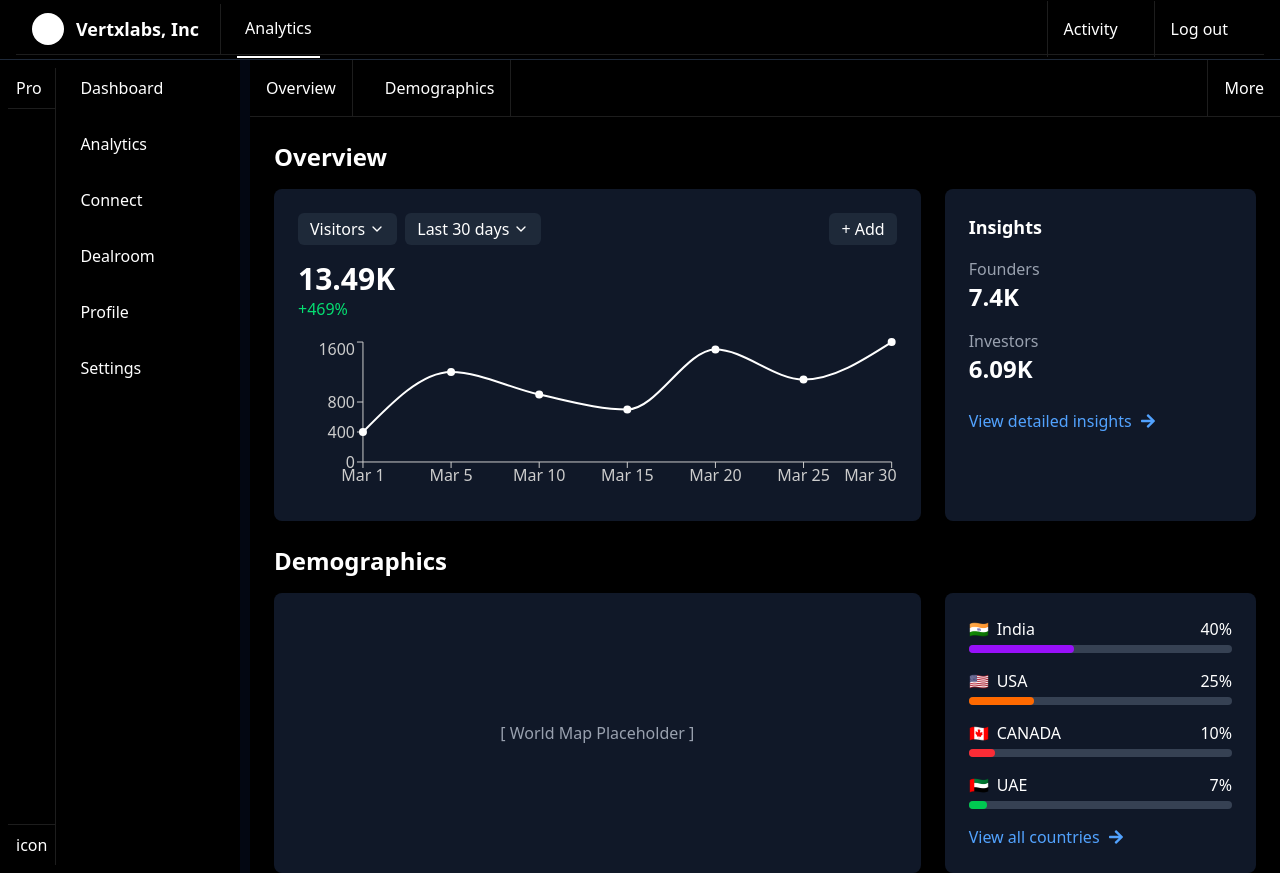
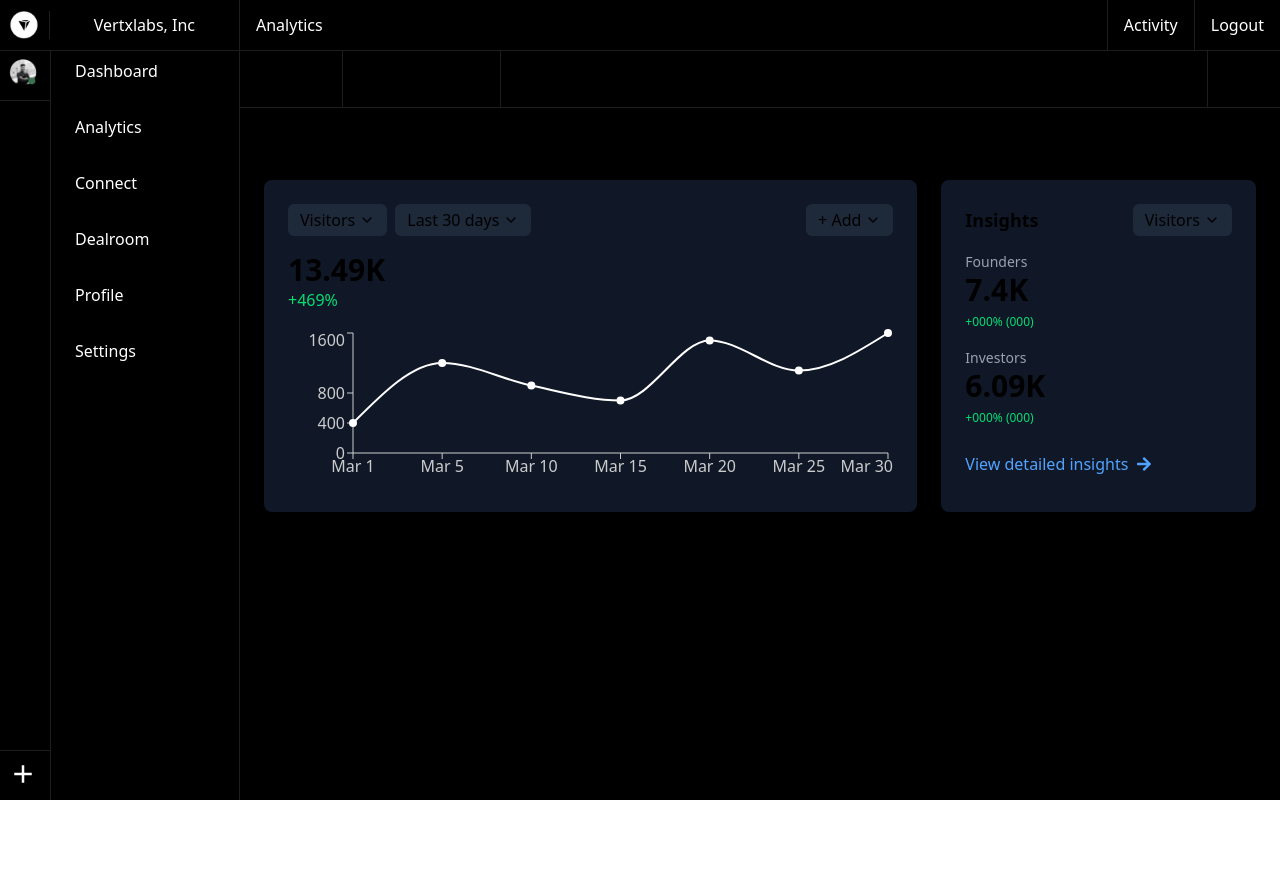
Before and after one commit to ravichandrapalla/vertxlabs-project, a React (Vite) app: page / in a window 1280 px wide. After the commit the page ends 800 px from the top, so only its background shows below. Built offline with nearby package versions, Linux system fonts and the light colour scheme.

Commit message:
header-fix

```diff
--- a/src/App.css
+++ b/src/App.css
@@ -1,5 +1,5 @@
 * {
-    margin:0,
-    padding:0,
-    box-sizing:border-box,
+  /* margin: 0;
+  padding: 0; */
+  box-sizing: border-box;
 }
--- a/src/Layout.jsx
+++ b/src/Layout.jsx
@@ -1,25 +1,12 @@
-import { ReactNode } from "react";
-import { Link } from "react-router";
-import { FiLogOut, FiActivity, FiMenu } from "react-icons/fi";
-import { FaChartBar, FaUser, FaCog } from "react-icons/fa";
 import Header from "./components/ui/Header";
 import Sidebar from "./components/ui/Sidebar";
 
 const GlobalLayout = ({ children }) => {
   return (
-    <div className="grid grid-cols-[250px_1fr] grid-rows-[60px_1fr] h-screen  text-white">
-      {/* Header */}
-      <header className="col-span-2 flex items-center justify-between px-4 bg-black border-b border-gray-800">
-        <Header />
-      </header>
-
-      {/* Sidebar */}
-      <aside className="row-span-2 bg-gray-950  flex flex-col space-y-6">
-        <Sidebar />
-      </aside>
-
-      {/* Main Content */}
-      <main className="bg-[#000000]">{children}</main>
+    <div className="min-h-screen min-w-screen grid grid-cols-[18.75%_1fr] grid-rows-[6.39%_1fr] bg-[#000000]">
+      <Header />
+      <Sidebar />
+      <main>{children}</main>
     </div>
   );
 };
--- a/src/components/graph/DemoGraphics.jsx
+++ b/src/components/graph/DemoGraphics.jsx
@@ -8,7 +8,7 @@ const demographics = [
 ];
 const DemoGraphics = () => {
   return (
-    <div className="grid grid-cols-3 gap-6 mt-4">
+    <div className=" mt-4 bg-[#000000]">
       {/* Map Placeholder */}
       <div className="col-span-2 bg-gray-900 p-6 rounded-lg shadow flex items-center justify-center">
         <p className="text-gray-400">[ World Map Placeholder ]</p>
--- a/src/components/graph/VisitorsGraph.jsx
+++ b/src/components/graph/VisitorsGraph.jsx
@@ -1,4 +1,4 @@
-import React from "react";
+import React, { useState } from "react";
 import { FaArrowRight } from "react-icons/fa";
 import { FiChevronDown } from "react-icons/fi";
 import {
@@ -20,23 +20,77 @@ const visitorData = [
   { date: "Mar 30", value: 1600 },
 ];
 
+const dropdownOptions = {
+  visitors: ["Visitors", "Connections", "Interactions", "Impressions"],
+  timeRange: [
+    "Today",
+    "Yesterday",
+    "This week",
+    "Last week",
+    "Last 7 days",
+    "Last 30 days",
+  ],
+  addOptions: ["Connections", "Interactions", "Impressions"],
+};
+
+const Dropdown = ({ options, selected, setSelected }) => {
+  const [open, setOpen] = useState(false);
+  return (
+    <div className="relative">
+      <button
+        className="bg-gray-800 px-3 py-1 rounded-md flex items-center space-x-1"
+        onClick={() => setOpen(!open)}
+      >
+        <span>{selected}</span>
+        <FiChevronDown />
+      </button>
+      {open && (
+        <div className="absolute left-0 mt-1 w-40 bg-gray-900 rounded shadow-lg z-10">
+          {options.map((option) => (
+            <div
+              key={option}
+              className="px-3 py-2 hover:bg-gray-700 cursor-pointer"
+              onClick={() => {
+                setSelected(option);
+                setOpen(false);
+              }}
+            >
+              {option}
+            </div>
+          ))}
+        </div>
+      )}
+    </div>
+  );
+};
+
 const VisitorsGraph = () => {
+  const [selectedVisitor, setSelectedVisitor] = useState("Visitors");
+  const [selectedTime, setSelectedTime] = useState("Last 30 days");
+  const [selectedAdd, setSelectedAdd] = useState("+ Add");
+
   return (
     <div className="grid grid-cols-3 gap-6 mt-4 bg-[#000000]">
       {/* Visitors Graph */}
       <div className="col-span-2 bg-gray-900 p-6 rounded-lg shadow">
         <div className="flex justify-between items-center mb-4">
           <div className="flex space-x-2">
-            <button className="bg-gray-800 px-3 py-1 rounded-md flex items-center space-x-1">
-              <span>Visitors</span>
-              <FiChevronDown />
-            </button>
-            <button className="bg-gray-800 px-3 py-1 rounded-md flex items-center space-x-1">
-              <span>Last 30 days</span>
-              <FiChevronDown />
-            </button>
+            <Dropdown
+              options={dropdownOptions.visitors}
+              selected={selectedVisitor}
+              setSelected={setSelectedVisitor}
+            />
+            <Dropdown
+              options={dropdownOptions.timeRange}
+              selected={selectedTime}
+              setSelected={setSelectedTime}
+            />
           </div>
-          <button className="bg-gray-800 px-3 py-1 rounded-md">+ Add</button>
+          <Dropdown
+            options={dropdownOptions.addOptions}
+            selected={selectedAdd}
+            setSelected={setSelectedAdd}
+          />
         </div>
         <h3 className="text-3xl font-bold">13.49K</h3>
         <span className="text-green-400">+469%</span>
@@ -58,17 +112,26 @@ const VisitorsGraph = () => {
       </div>
 
       {/* Insights Section */}
-      <div className="bg-gray-900 p-6 rounded-lg shadow">
-        <h3 className="text-lg font-semibold">Insights</h3>
-        <div className="mt-4">
-          <p className="text-gray-400">Founders</p>
-          <h3 className="text-2xl font-bold">7.4K</h3>
+      <div className="bg-gray-900 p-6 rounded-lg shadow flex flex-col">
+        <div className="flex justify-between items-center mb-2">
+          <h3 className="text-lg font-semibold">Insights</h3>
+          <Dropdown
+            options={dropdownOptions.visitors}
+            selected={selectedVisitor}
+            setSelected={setSelectedVisitor}
+          />
+        </div>
+        <div className="mt-2">
+          <p className="text-gray-400 text-sm">Founders</p>
+          <h3 className="text-3xl font-bold">7.4K</h3>
+          <span className="text-green-400 text-xs">+000% (000)</span>
         </div>
         <div className="mt-4">
-          <p className="text-gray-400">Investors</p>
-          <h3 className="text-2xl font-bold">6.09K</h3>
+          <p className="text-gray-400 text-sm">Investors</p>
+          <h3 className="text-3xl font-bold">6.09K</h3>
+          <span className="text-green-400 text-xs">+000% (000)</span>
         </div>
-        <button className="mt-6 flex items-center space-x-2 text-blue-400">
+        <button className="mt-6 flex items-center space-x-2 text-blue-400 self-start">
           <span>View detailed insights</span>
           <FaArrowRight />
         </button>
--- a/src/components/ui/Header.jsx
+++ b/src/components/ui/Header.jsx
@@ -1,43 +1,30 @@
 import React from "react";
-import { FiMenu, FiBell, FiLogOut } from "react-icons/fi";
-import { BiChevronDown } from "react-icons/bi";
+import Logo from "../../assets/Logo.png";
 
 const Header = () => {
   return (
-    <header className="w-full h-12.5  bg-[#000000] flex items-center border-b border-[#1D1D1D]">
-      <div className="flex items-center justify-between w-full ">
-        {/* Logo and menu button section */}
-        <div className="flex items-center border-[#1D1D1D] border-r-1 h-12.5 w-60 p-4">
-          <div className="flex items-center">
-            <div className="h-8 w-8 rounded-full bg-white flex items-center justify-center mr-3">
-              <div
-                className="h-5 w-5 bg-vertx-dark transform rotate-180"
-                style={{ clipPath: "polygon(50% 0%, 0% 100%, 100% 100%)" }}
-              ></div>
-            </div>
-            <span className="font-semibold text-lg hidden md:block">
-              Vertxlabs, Inc
-            </span>
-          </div>
+    <header className="col-span-2 flex items-center border-[#1D1D1D] border-b">
+      <div className="w-[18.75%] h-full flex items-center justify-around border-[#1D1D1D] border-r ">
+        <div className="w-12.5 flex items-center justify-center border-[#1D1D1D] border-r">
+          <img src={Logo} width="30px" height="30px" alt="Logo" />
         </div>
-        <div className="flex items-center justify-between w-full px-4">
-          {/* Center section with tabs (visible on desktop) */}
-          <div className="hidden md:flex items-center space-x-8">
-            <div className="border-b-2 border-white px-2 py-4">
-              <span className="font-medium">Analytics</span>
-            </div>
+        <div className="flex items-center w-47.5 justify-center">
+          <span className="text-white font-medium">Vertxlabs, Inc</span>
+        </div>
+      </div>
+
+      <div className="flex flex-grow items-center justify-between ">
+        <div className="p-4">
+          <p className="font-medium text-white">Analytics</p>
+        </div>
+
+        <div className="flex items-center">
+          <div className="border-[#1D1D1D] border-l-1 p-4">
+            <span className="font-medium text-white">Activity</span>
           </div>
 
-          {/* Right section with activity and logout */}
-          <div className="flex items-center space-x-4">
-            <button className="text-vertx-text-secondary hover:text-white focus:outline-none border-[#1D1D1D] border-l-1 p-4">
-              <span className="hidden md:inline-block mr-1">Activity</span>
-              {/* <FiBell className="md:hidden" size={20} /> */}
-            </button>
-            <button className=" text-vertx-text-secondary hover:text-white focus:outline-none border-[#1D1D1D] border-l-1 p-4">
-              <span className="hidden md:inline-block mr-1">Log out</span>
-              {/* <FiLogOut className="md:hidden" size={20} /> */}
-            </button>
+          <div className="border-[#1D1D1D] border-l-1  p-4">
+            <span className="font-medium text-white">Logout</span>
           </div>
         </div>
       </div>
--- a/src/components/ui/Sidebar.jsx
+++ b/src/components/ui/Sidebar.jsx
@@ -1,6 +1,6 @@
 // components/Sidebar.tsx
-import { FiHome, FiBarChart2, FiUsers, FiSettings } from "react-icons/fi";
-
+import { BiPlus } from "react-icons/bi";
+import Profile from "../../assets/Profile.png"; // Adjust the path as necessary
 const menuItems = [
   { name: "Dashboard" },
   { name: "Analytics" },
@@ -12,22 +12,27 @@ const menuItems = [
 
 export default function Sidebar() {
   return (
-    <aside className="w-60 flex bg-[#000000] p-2  h-full">
+    <aside className="flex border-[#1D1D1D] border-r">
       <div className="flex flex-col justify-between border-[#1D1D1D] border-r-1">
-        <div className="border-[#1D1D1D] border-b-1 p-2">Pro</div>
-        <div className="border-[#1D1D1D] border-t-1 p-2">icon</div>
+        <div className="border-[#1D1D1D] border-b-1 p-2 w-12.5 h-12.5">
+          <img alt="profile pic" src={Profile} width={30} height={30} />
         </div>
-      <ul className="flex flex-col px-4 space-y-4">
+        <div className="border-[#1D1D1D] border-t-1 p-2 w-12.5 h-12.5">
+          <BiPlus size={30} color="white" />
+        </div>
+      </div>
+      <div>
+        <ul className="flex flex-col px-4 space-y-4 text-white">
           {menuItems.map((item, index) => (
             <li
               key={index}
               className="flex items-center space-x-3 cursor-pointer p-2 hover:bg-gray-800 rounded-lg"
             >
-            {/* <item.icon className="text-lg" /> */}
               <span>{item.name}</span>
             </li>
           ))}
         </ul>
+      </div>
     </aside>
   );
 }
--- a/src/pages/Dashboard.jsx
+++ b/src/pages/Dashboard.jsx
@@ -24,10 +24,10 @@ const Dashboard = () => {
       </section>
 
       {/* Demographics Section */}
-      <section className="px-6">
+      {/* <section className="px-6">
         <h2 className="text-2xl font-bold">Demographics</h2>
         <DemoGraphics />
-      </section>
+      </section> */}
     </div>
   );
 };
```
Also changed, not shown: src/assets/Logo.png (added), src/assets/Profile.png (added). Lines whose indentation alone changed are shown as unchanged.
